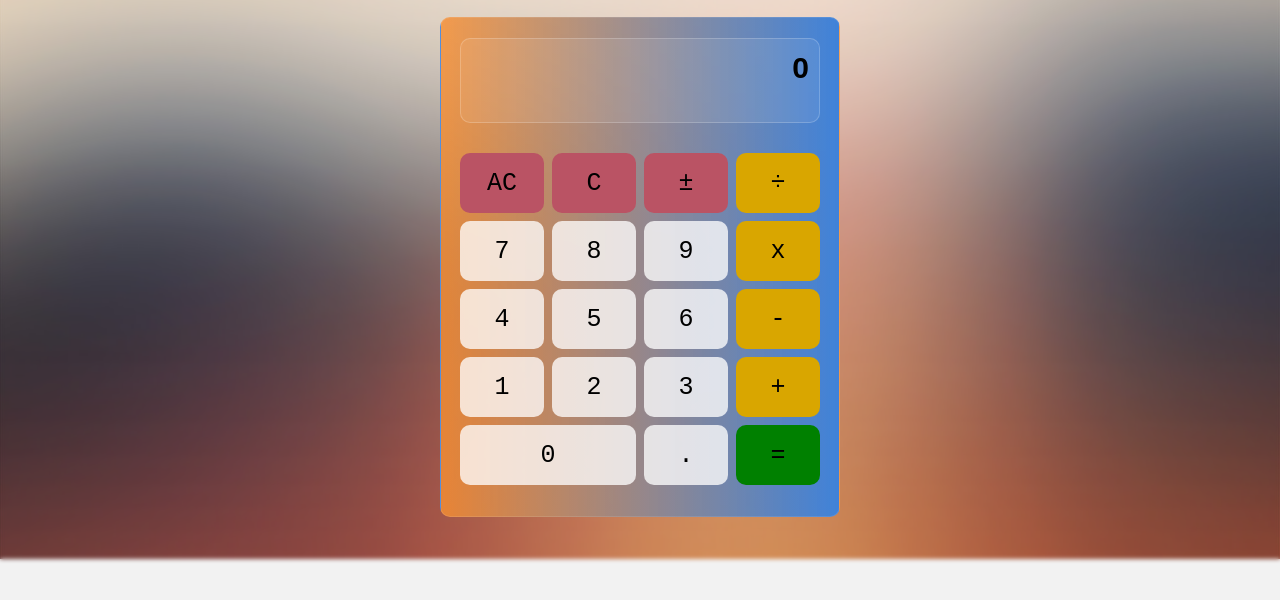
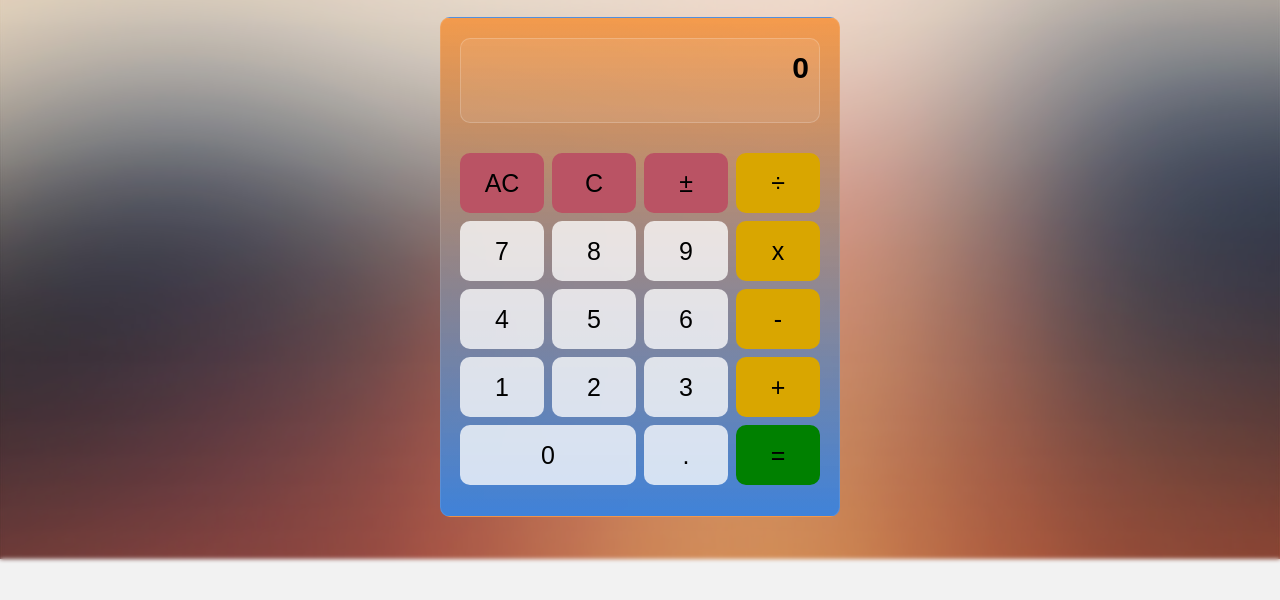
Before and after one commit to phucthanh1106/Calculator, a plain HTML site: page index.html in a window 1280 px wide. Shown: the part 120-720 px from the top of the page. Drawn offline with Linux system fonts and the light colour scheme.

Commit message:
Changed font of buttons

```diff
--- a/styles.css
+++ b/styles.css
@@ -40,7 +40,7 @@ h1 {
     display: flex;
     width: 400px;
     height: 500px;
-    background-image: linear-gradient(to right, rgba(246, 142, 50, 0.824), rgb(63, 130, 217));
+    background-image: linear-gradient(rgba(246, 142, 50, 0.824), rgb(63, 130, 217));
     border: 1px solid rgba(255, 255, 255, 0.1);
     border-radius: 10px;
     margin-top: 20px;
@@ -99,7 +99,7 @@ button {
     background-color: rgb(186, 83, 100);
     border: none;
     border-radius: 10px;
-    font: inherit;
+    font-family: Haettenschweiler, 'Arial Narrow Bold', sans-serif;
     font-size: 25px;
     font-weight: 500;
     cursor: pointer;
```
